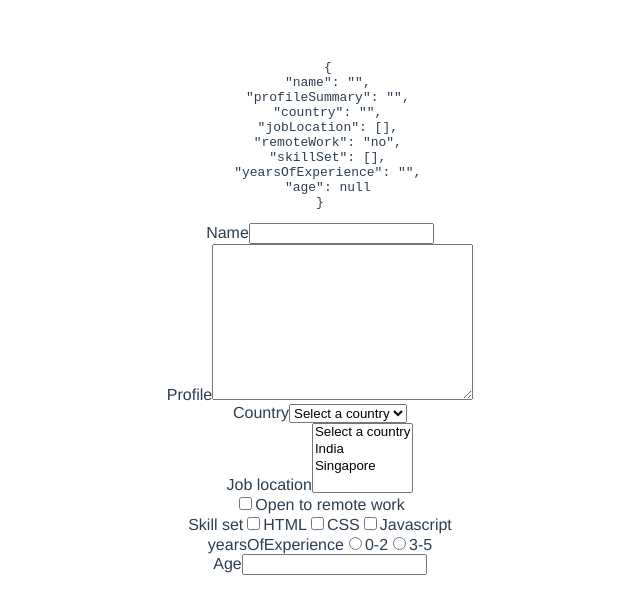
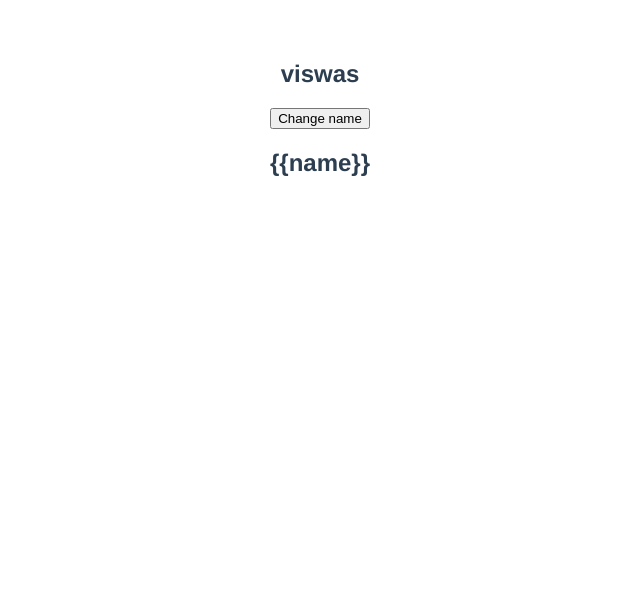
Before and after one commit to nivyapeter/vue-learning, a Vue app in the folder hello-world/: page / in a window 1280 px wide. Shown: the top 614 px of the page, without its empty margins (320-960 px from the left). Built offline with nearby package versions, Linux system fonts and the light colour scheme.

Commit message:
feat: modifiers in vue

```diff
--- a/hello-world/src/App.vue
+++ b/hello-world/src/App.vue
@@ -1,69 +1,8 @@
 <template>
 <div>
-<div>
-<pre>
-  {{JSON.stringify(formValues,null,2)}}
-</pre>
-</div>
-
-<form @submit.prevent="submitForm">
-  <div>
-    <label for="name">Name</label>
-    <input type="text " id="name" v-model.trim.lazy="formValues.name">
-  </div>
-  <label for="profile">Profile</label>
-  <textarea name="profile" id="profile" cols="30" rows="10" v-model="formValues.profileSummary" ></textarea>
-  <div>
-    <label for="country">Country</label>
-    <select name="country" id="country" v-model="formValues.country">
-      <option value="">Select a country</option>
-      <option value="india">India</option>
-      <option value="singapore">Singapore</option>
-    </select>
-  </div>
-
-  <div>
-    <label for="country">Job location</label>
-    <select name="country" id="country" multiple v-model="formValues.jobLocation">
-      <option value="">Select a country</option>
-      <option value="india">India</option>
-      <option value="singapore">Singapore</option>
-    </select>
-  </div>
-
-  <div>
-    <input type="checkbox" id='remoteWork'  v-model="formValues.remoteWork" true-value="yes" false-value="no" />
-    <label for="remoteWork">Open to remote work</label>
-  </div>
-
-  <div>
-    <label for="">Skill set</label>
-    <input type="checkbox" id="html" value="html" v-model="formValues.skillSet"/>
-    <label for="html">HTML</label>
-    <input type="checkbox" id="css" value="css" v-model="formValues.skillSet" />
-    <label for="css">CSS</label>
-    <input type="checkbox" id="javascript" value="javascript"  v-model="formValues.skillSet" />
-    <label for="javascript">Javascript</label>
-  </div>
-
-  <div>
-    <label for="">yearsOfExperience</label>
-    <input type="radio" id="0-2" value="0-2" v-model="formValues.yearsOfExperience" />
-    <label for="0-2">0-2</label>
-    <input type="radio" id="3-5" value="3-5" v-model="formValues.yearsOfExperience" />
-    <label for="3-5">3-5</label>
-  </div>
-
-  <div>
-    <label for="age">Age</label>
-    <input @keyup="submitForm" v-model.number="formValues.age" id="age"  />
-  </div>
-
-  <!-- <div>
-    <button >Submit</button>
-  </div> -->
-
-</form>
+  <h2 v-once>{{name}}</h2>
+  <button @click="name='batsman'">Change name</button>
+  <h2 v-pre>{{name}}</h2>
 </div>
 </template>
 
@@ -72,21 +11,7 @@
   name: 'App',
   data() {
     return {
-      formValues: {
-        name: '',
-        profileSummary: '',
-        country:'',
-        jobLocation:[],
-        remoteWork: "no",
-        skillSet:[],
-        yearsOfExperience:'',
-        age:null
-      }
-    }
-  },
-  methods: {
-    submitForm() {
-      console.log('form values',this.formValues);
+      name: 'viswas'
     }
   }
 
```
